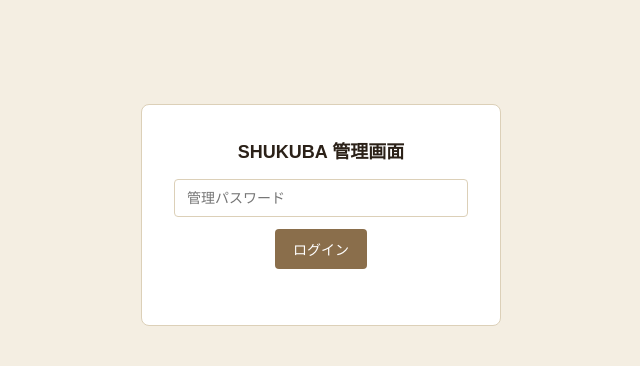
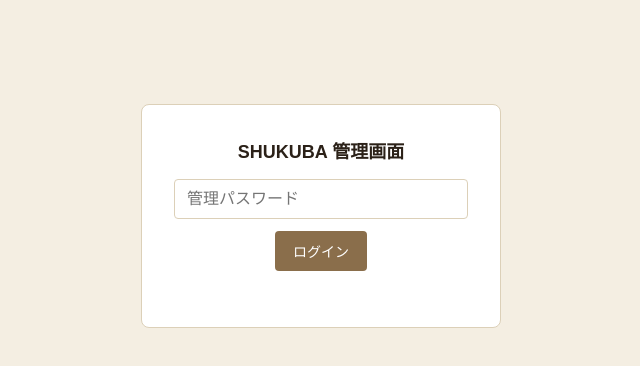
Before and after one commit to spice-worksHD/shukuba-site, a website: page admin.html in a window 1280 px wide. Shown: the full height of the page, 319-959 px from the left. Drawn offline with Linux system fonts and the light colour scheme.

Commit message:
管理画面: ログイン入力欄を16pxにしiOS自動ズームによる見切れを解消
スマホでパスワード欄(14px)をタップするとiOS Safariが自動ズームし、
ログイン後のダッシュボードが見切れたまま残る問題を修正。

Co-Authored-By: Claude Opus 4.8 <noreply@anthropic.com>

```diff
--- a/admin.html
+++ b/admin.html
@@ -41,7 +41,7 @@
   #login-screen h2 { font-size: 18px; margin-bottom: 16px; }
   #login-screen input {
     width: 100%; padding: 10px 12px; border: 1px solid var(--border); border-radius: 4px;
-    font-size: 14px; margin-bottom: 12px;
+    font-size: 16px; margin-bottom: 12px; /* 16px未満だとiOSがタップ時に自動ズームし、ログイン後も見切れたままになるため16pxを維持 */
   }
   #login-screen button, .btn {
     background: var(--gold); color: #fff; border: none; border-radius: 4px;
```
